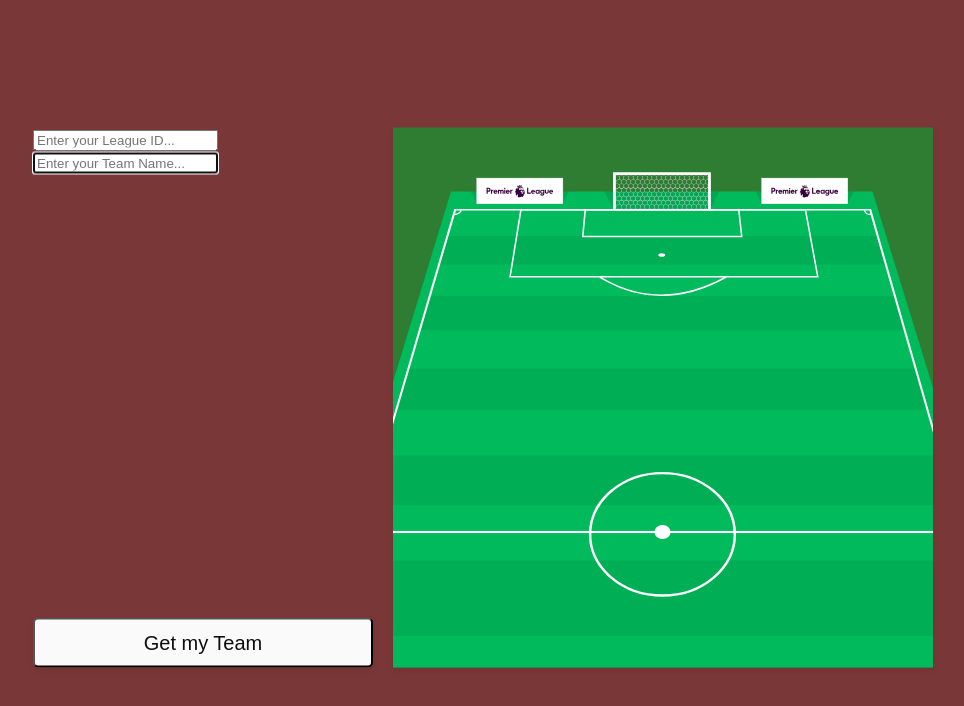
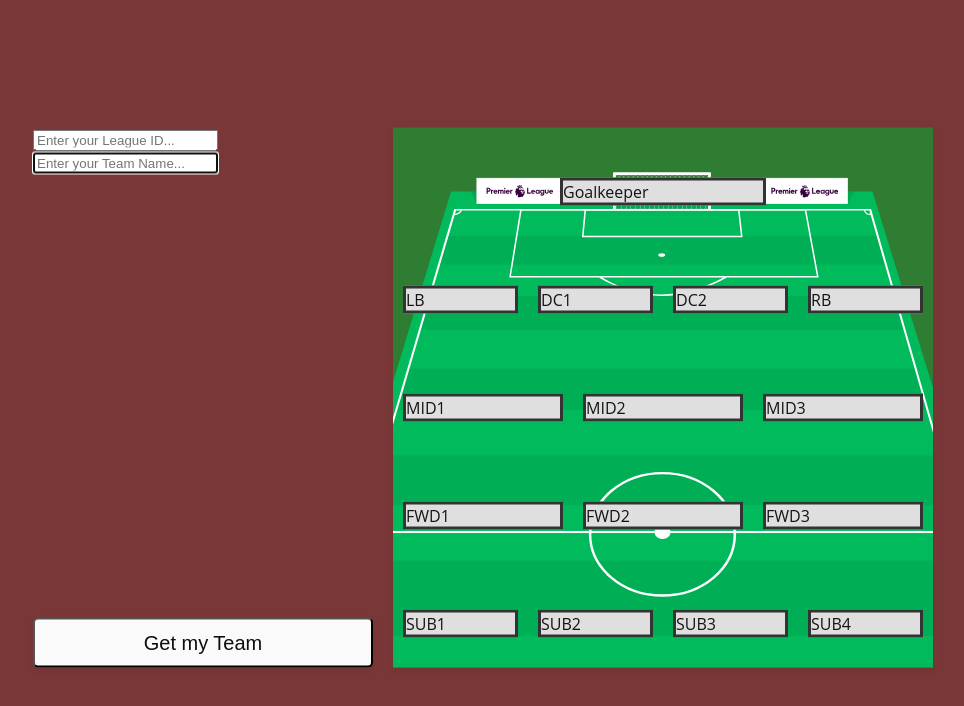
Before and after one commit to jrandj/FPL-draft-picker, a React (Create React App) app in the folder ui/: page / in a window 1280 px wide. Shown: the top 706 px of the page, without its empty margins (157-1121 px from the left). Built offline with nearby package versions, Linux system fonts and the light colour scheme; the HTML template or start-up script is replaced by a standard one.

Commit message:
Add UI progress

```diff
--- a/ui/src/App.css
+++ b/ui/src/App.css
@@ -39,6 +39,8 @@ h1 {
   box-shadow: 0 3px 6px 1px rgba(0, 0, 0, 0.06);
   perspective: 800px;
   overflow: hidden;
+  display: flex;
+  flex-direction: column;
 }
 
 .Pitch .Outlines {
@@ -94,3 +96,59 @@ h1 {
   margin-top: 15px;
   cursor: pointer;
 }
+
+.Flexbox-Row-Container {
+  top: 10px;
+  display: flex;
+  justify-content: space-around;
+  align-items: center;
+  flex-direction: row;
+  position: relative;
+  z-index: 1;
+  flex-grow: 1;
+  /* bottom: 20px; */
+}
+
+.Flexbox-Row-Item {
+  width: 200px;
+  margin: 10px;
+  border: 3px solid#333;
+  background-color: #dfdfdf;
+}
+
+/* .Flexbox-Item-1 {
+  bottom: 5;
+} */
+
+/* .Flexbox-Column-Container {
+  display: flex;
+  justify-content: center;
+  align-items: center;
+  flex-direction: column;
+} */
+
+/* .Player {
+  position: relative;
+} */
+
+/* .Player-container {
+  display: grid;
+  grid-template-columns: repeat(4, 1fr);
+  grid-row-gap: 10px;
+} */
+/*
+.Grid-Container {
+  display: grid;
+  grid-template-columns: auto auto auto auto auto;
+  grid-template-rows: 80px;
+  /* grid-template-columns: repeat(3, 1fr);
+  grid-row-gap: 10px;
+} */
+/*
+.Row-1 {
+  grid-row: 1 / span 5;
+}
+
+.Row-2 {
+  grid-row: 2 / span 1;
+}  */
--- a/ui/src/App.js
+++ b/ui/src/App.js
@@ -26,7 +26,6 @@ export default class App extends React.Component {
   };
 
   getPlayers = () => {
-    // console.log("getPlayers()");
     const detailsURL =
       "https://draft.premierleague.com/api/league/" +
       this.state.leagueID +
@@ -69,13 +68,23 @@ export default class App extends React.Component {
             console.log(
               "These are my players: " + JSON.stringify(this.state.players)
             );
+            this.state.players.forEach(function (arrayItem) {
+              console.log(JSON.stringify(arrayItem.web_name));
+            });
+            // console.log(
+            //   "These are my player names: " + JSON.stringify(this.state.players)
+            // );
             console.log(
-              "These are my temp: " +
-                JSON.stringify({
-                  ...this.state.playersByEntryID,
-                  ...res.data.elements,
-                })
+              "These are my elements: " +
+                JSON.stringify(this.state.playersByEntryID)
             );
+            // console.log(
+            //   "These are my temp: " +
+            //     JSON.stringify([
+            //       ...this.state.players,
+            //       ...this.state.playersByEntryID,
+            //     ])
+            // );
           }
         );
       })
--- a/ui/src/components/Pitch.js
+++ b/ui/src/components/Pitch.js
@@ -6,7 +6,33 @@ export default class Pitch extends React.Component {
   render() {
     return (
       <div className="Pitch">
+        {/* <div className="Flexbox-Column-Container"> */}
         <img className="Outlines" src={pitchImage} alt="Pitch outlines" />
+        <div className="Flexbox-Row-Container">
+          <div className="Flexbox-Row-Item">Goalkeeper</div>
+        </div>
+        <div className="Flexbox-Row-Container">
+          <div className="Flexbox-Row-Item">LB</div>
+          <div className="Flexbox-Row-Item">DC1</div>
+          <div className="Flexbox-Row-Item">DC2</div>
+          <div className="Flexbox-Row-Item">RB</div>
+        </div>
+        <div className="Flexbox-Row-Container">
+          <div className="Flexbox-Row-Item">MID1</div>
+          <div className="Flexbox-Row-Item">MID2</div>
+          <div className="Flexbox-Row-Item">MID3</div>
+        </div>
+        <div className="Flexbox-Row-Container">
+          <div className="Flexbox-Row-Item">FWD1</div>
+          <div className="Flexbox-Row-Item">FWD2</div>
+          <div className="Flexbox-Row-Item">FWD3</div>
+        </div>
+        <div className="Flexbox-Row-Container">
+          <div className="Flexbox-Row-Item">SUB1</div>
+          <div className="Flexbox-Row-Item">SUB2</div>
+          <div className="Flexbox-Row-Item">SUB3</div>
+          <div className="Flexbox-Row-Item">SUB4</div>
+        </div>
       </div>
     );
   }
```
